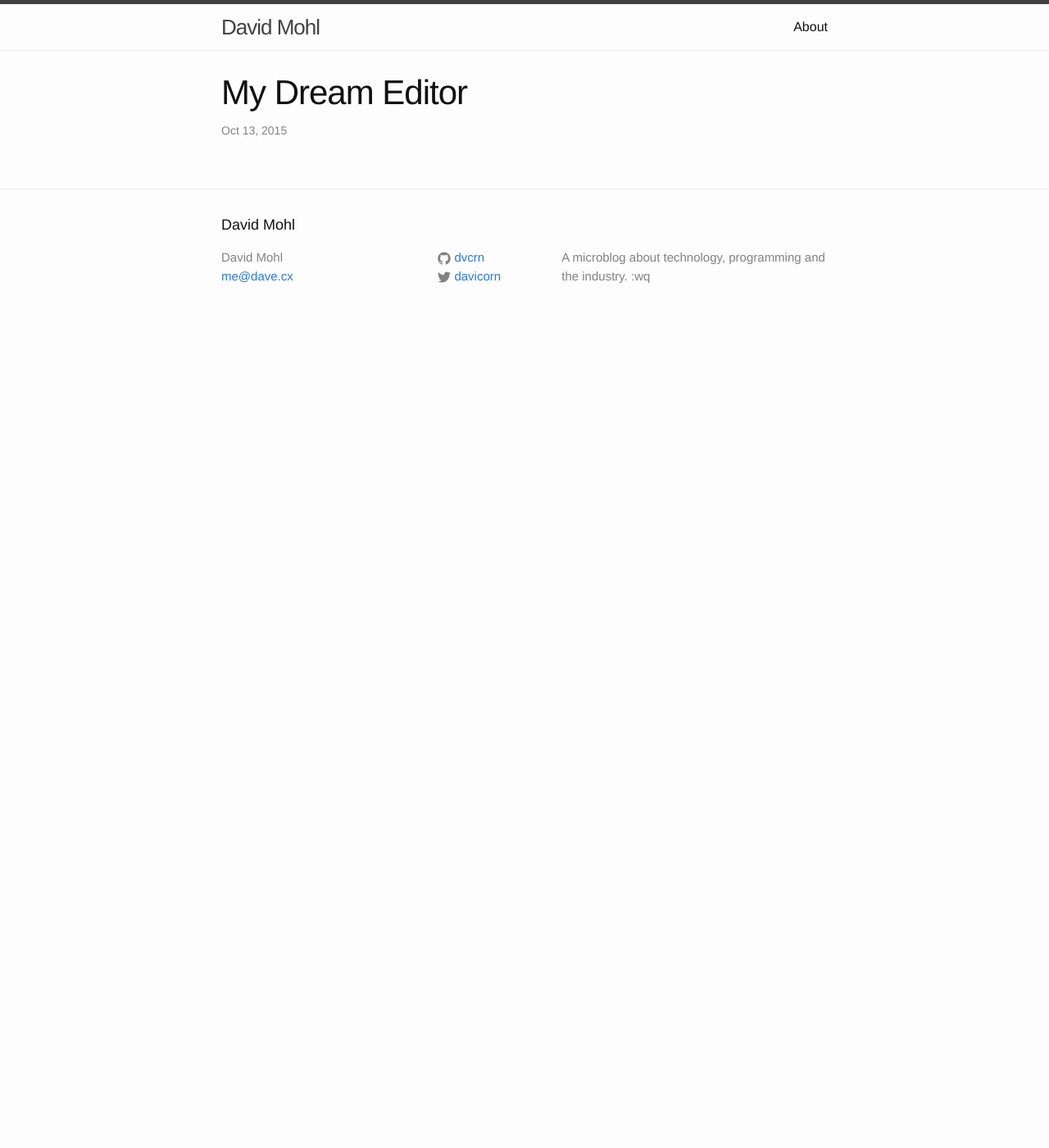
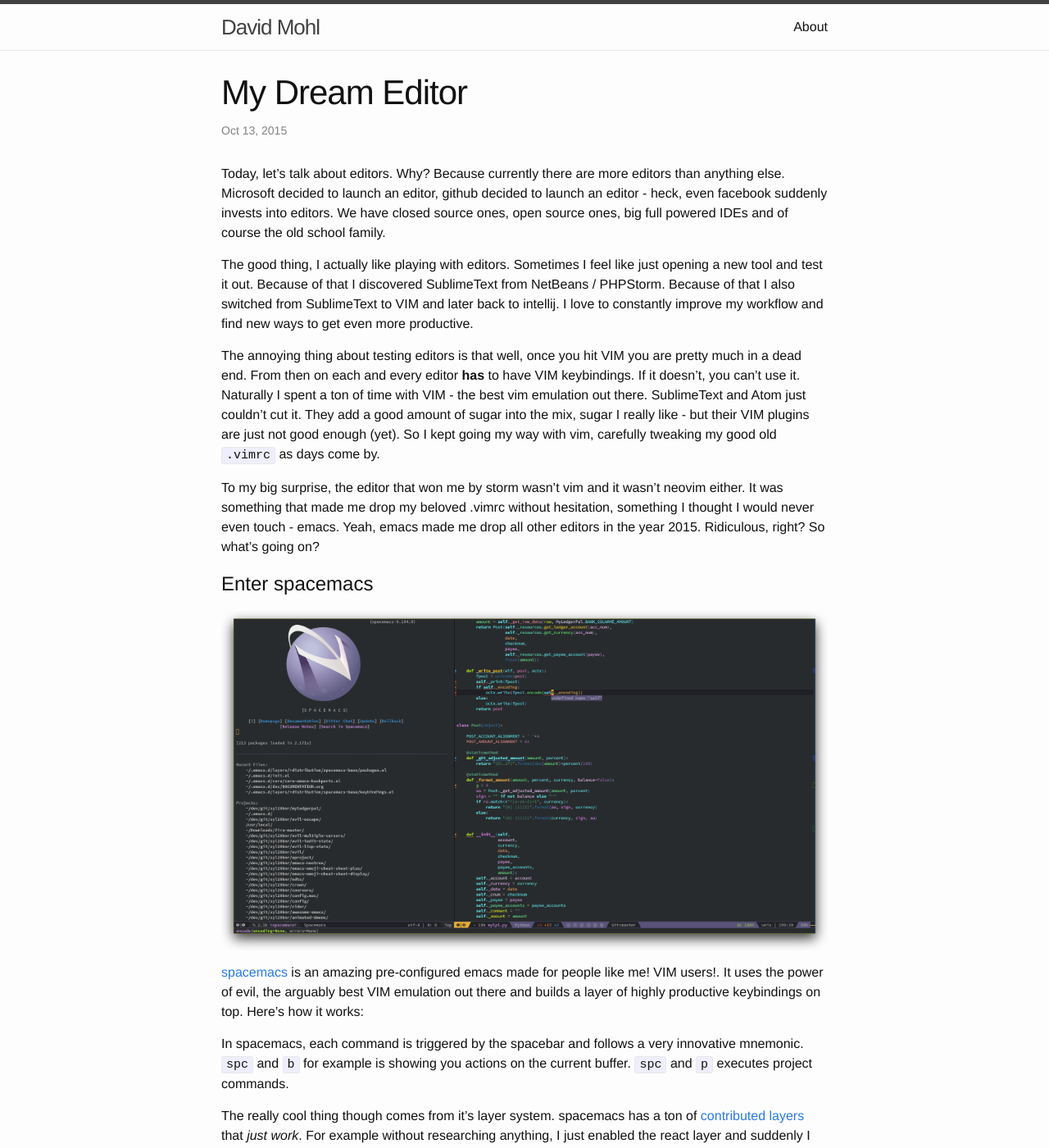
Before and after one commit to dvcrn/dvcrn.github.io, a Jekyll site: the page built from _posts/2015-10-13-my_dream_editor.markdown, in a window 1280 px wide and 1400 px high. Shown: the whole window at 82% size. Built offline with Jekyll 4.4.1, drawn with Linux system fonts in a browser that asks for light colours; some of the changed text lies outside the part shown.

Commit message:
new blogpost: my dream editor

```diff
--- a/_posts/2015-10-13-my_dream_editor.markdown
+++ b/_posts/2015-10-13-my_dream_editor.markdown
@@ -3,3 +3,49 @@
 title: "My Dream Editor"
 date: "2015-10-13 16:05:17 +0900"
 ---
+
+Today, let's talk about editors. Why? Because currently there are more editors than anything else. Microsoft decided to launch an editor, github decided to launch an editor - heck, even facebook suddenly invests into editors. We have closed source ones, open source ones, big full powered IDEs and of course the old school family.
+
+The good thing, I actually like playing with editors. Sometimes I feel like just opening a new tool and test it out. Because of that I discovered SublimeText from NetBeans / PHPStorm. Because of that I also switched from SublimeText to VIM and later back to intellij. I love to constantly improve my workflow and find new ways to get even more productive.
+
+The annoying thing about testing editors is that well, once you hit VIM you are pretty much in a dead end. From then on each and every editor __has__ to have VIM keybindings. If it doesn't, you can't use it. Naturally I spent a ton of time with VIM - the best vim emulation out there. SublimeText and Atom just couldn't cut it. They add a good amount of sugar into the mix, sugar I really like - but their VIM plugins are just not good enough (yet). So I kept going my way with vim, carefully tweaking my good old `.vimrc` as days come by.
+
+To my big surprise, the editor that won me by storm wasn't vim and it wasn't neovim either. It was something that made me drop my beloved .vimrc without hesitation, something I thought I would never even touch - emacs. Yeah, emacs made me drop all other editors in the year 2015. Ridiculous, right? So what's going on?
+
+# Enter spacemacs
+
+![spacemacs][2]
+
+[spacemacs][1] is an amazing pre-configured emacs made for people like me! VIM users!. It uses the power of evil, the arguably best VIM emulation out there and builds a layer of highly productive keybindings on top. Here's how it works:
+
+In spacemacs, each command is triggered by the spacebar and follows a very innovative mnemonic. `spc` and `b` for example is showing you actions on the current buffer. `spc` and `p` executes project commands.
+
+The really cool thing though comes from it's layer system. spacemacs has a ton of [contributed layers][3] that _just work_. For example without researching anything, I just enabled the react layer and suddenly I had full jsx support, highlighting, linting with eslint and a ton of keybindings! Just like that! Why? Because someone who actually uses react implemented it this way, the way it should be done.
+
+So many _strong_ editors give me a ton plugins and what not without actually knowing the ecosystem of the target language / framework just for the sake of supporting as many things as possible.
+
+And _if_ the plugin is superb, then the base of the editor is usually weak. Look at VIM: We have so many cool plugins but most of them are a big ugly hack in vimscript that works so-so. Emacs on the other hand is hackable in every little corner. It provides a powerful scripting language in form of `elisp` and has a very active community around it.
+
+I would even argue that most of the layers that ship __with__ spacemacs out of the box are a good amount better than what I hacked together inside my .vimrc.
+
+I was so impressed by it that I decided to [port parts of it to sublimetext][4].
+
+My lovestory with spacemacs begins. Where were you all my life, you beauty of an editor?
+
+# What else?
+
+Here's my 'mini ranking' of editors I like:
+
+1. [spacemacs][1]
+2. [intellij][5]
+3. vim
+4. [sublimetext][6]
+5. [atom][7]
+
+[1]: https://github.com/syl20bnr/spacemacs/
+[2]: /images/spacemacs-python.png
+[3]: https://github.com/syl20bnr/spacemacs/tree/master/layers
+[4]: https://github.com/dvcrn/sublimious
+[5]: https://www.jetbrains.com/idea/
+[6]: http://www.sublimetext.com/
+[7]: https://atom.io/
```
Also changed, not shown: images/spacemacs-python.png (added).
